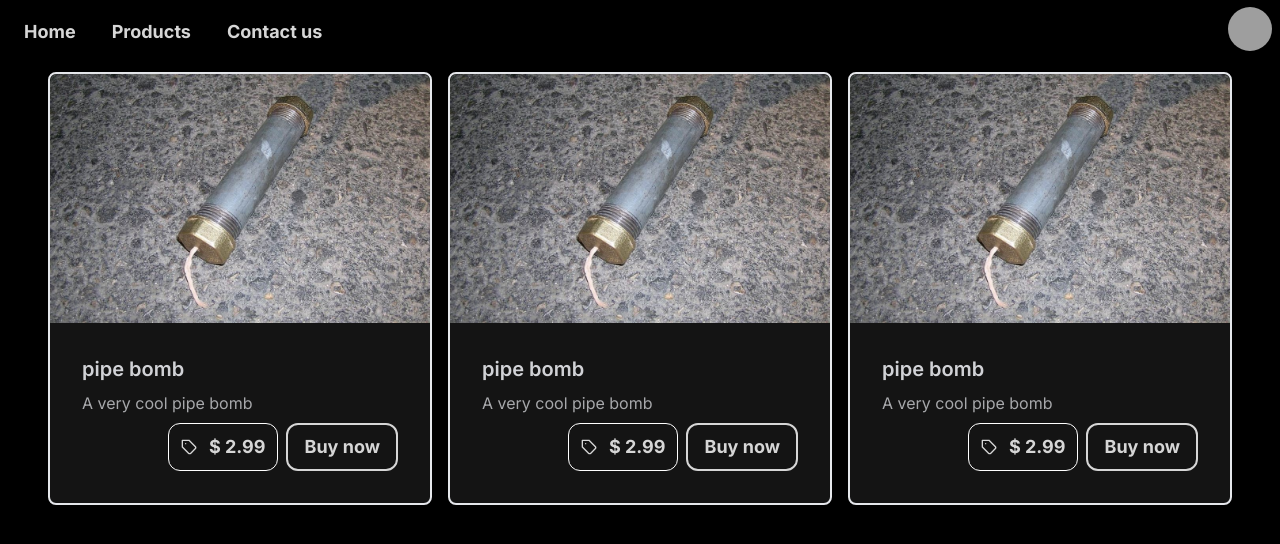
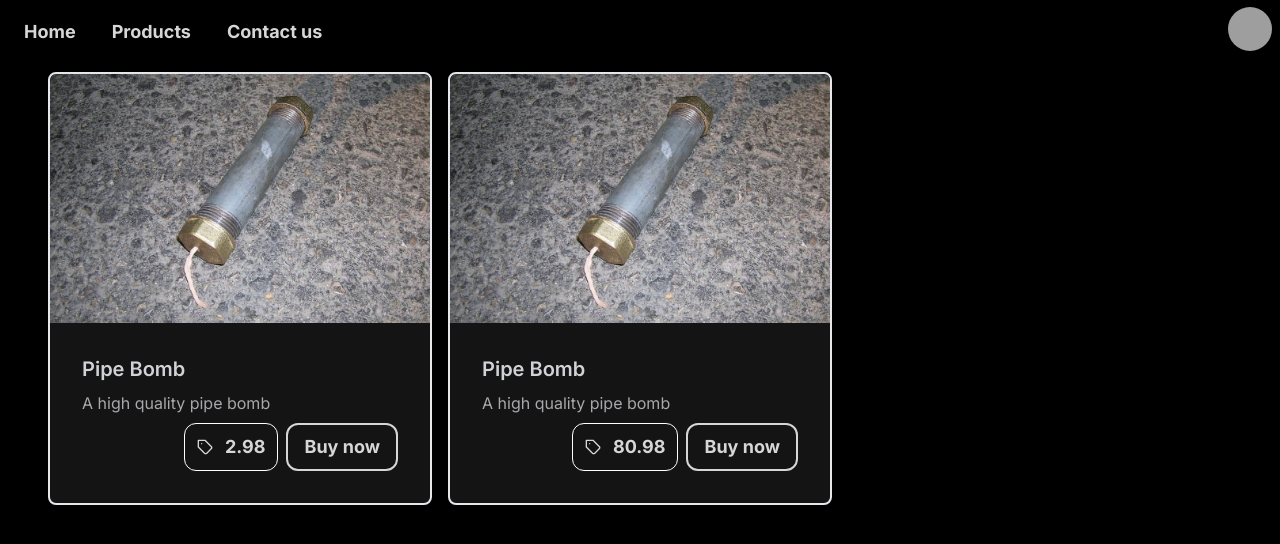
Before and after one commit to bluestar-b/pipebomb.notmycode.dev, a Next.js app: page /products in a window 1280 px wide. Shown: the top 544 px of the page. Built offline with nearby package versions, Linux system fonts and the light colour scheme; no server answers; grey boxes are pictures that could not be loaded.

Commit message:
made it easy

```diff
--- /dev/null
+++ b/src/app/products.js
@@ -0,0 +1,16 @@
+const products = [
+  {
+    title: "Pipe Bomb",
+    description: "A high quality pipe bomb",
+    price: 2.98,
+    image: "/pipebomb.jpg",
+  },
+  {
+    title: "Pipe Bomb",
+    description: "A high quality pipe bomb",
+    price: 80.98,
+    image: "/pipebomb.jpg",
+  },
+]
+
+export default products
--- a/src/app/products/page.jsx
+++ b/src/app/products/page.jsx
@@ -1,26 +1,19 @@
 import ProductCard from "~/components/ProductCard"
+import products from "../products"
 
 const Product = () => {
   return (
     <div className="flex justify-center p-2">
       <div className="grid grid-cols-1 gap-4 md:grid-cols-3">
-        <ProductCard
-          Title="pipe bomb"
-          Desc="A very cool pipe bomb"
-          image="/pipebomb.jpg"
-        />
-
-        <ProductCard
-          Title="pipe bomb"
-          Desc="A very cool pipe bomb"
-          image="/pipebomb.jpg"
-        />
-
-        <ProductCard
-          Title="pipe bomb"
-          Desc="A very cool pipe bomb"
-          image="/pipebomb.jpg"
-        />
+        {products.map((item, index) => (
+          <ProductCard
+            key={index}
+            Title={item.title}
+            Price={item.price}
+            Desc={item.description}
+            image={item.image}
+          />
+        ))}
       </div>
     </div>
   )
--- a/src/components/ProductCard.jsx
+++ b/src/components/ProductCard.jsx
@@ -1,7 +1,7 @@
 import Image from "next/image"
 import Badge from "./Badge"
 
-const ProductCard = ({ Title, Desc, image }) => {
+const ProductCard = ({ Title, Desc, image, Price }) => {
   return (
     <div>
       <div className="card max-w-full rounded-lg border-2 border-gray-200 bg-base-200 shadow-xl  lg:w-96">
@@ -20,7 +20,7 @@ const ProductCard = ({ Title, Desc, image }) => {
           <p className="text-gray-200/70">{Desc}</p>
 
           <div className="card-actions items-center justify-end">
-            <Badge Text="$ 2.99" />
+            <Badge Text={Price} />
             <button className="btn btn-outline rounded-xl border-2 text-lg font-bold hover:bg-gray-100">
               Buy now
             </button>
```
Also changed, not shown: 1 other file (tests, documents, lock files or other folders).
